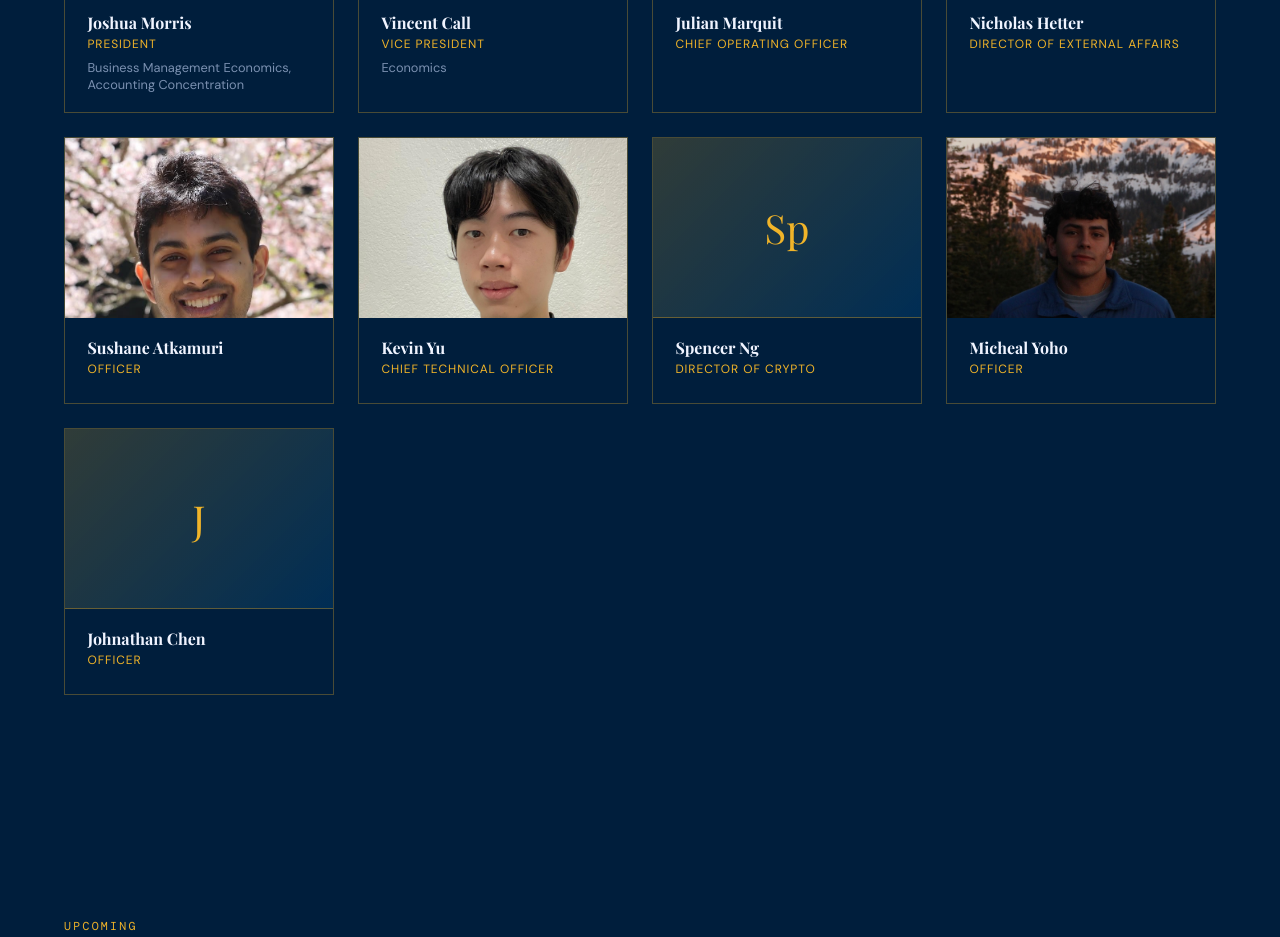
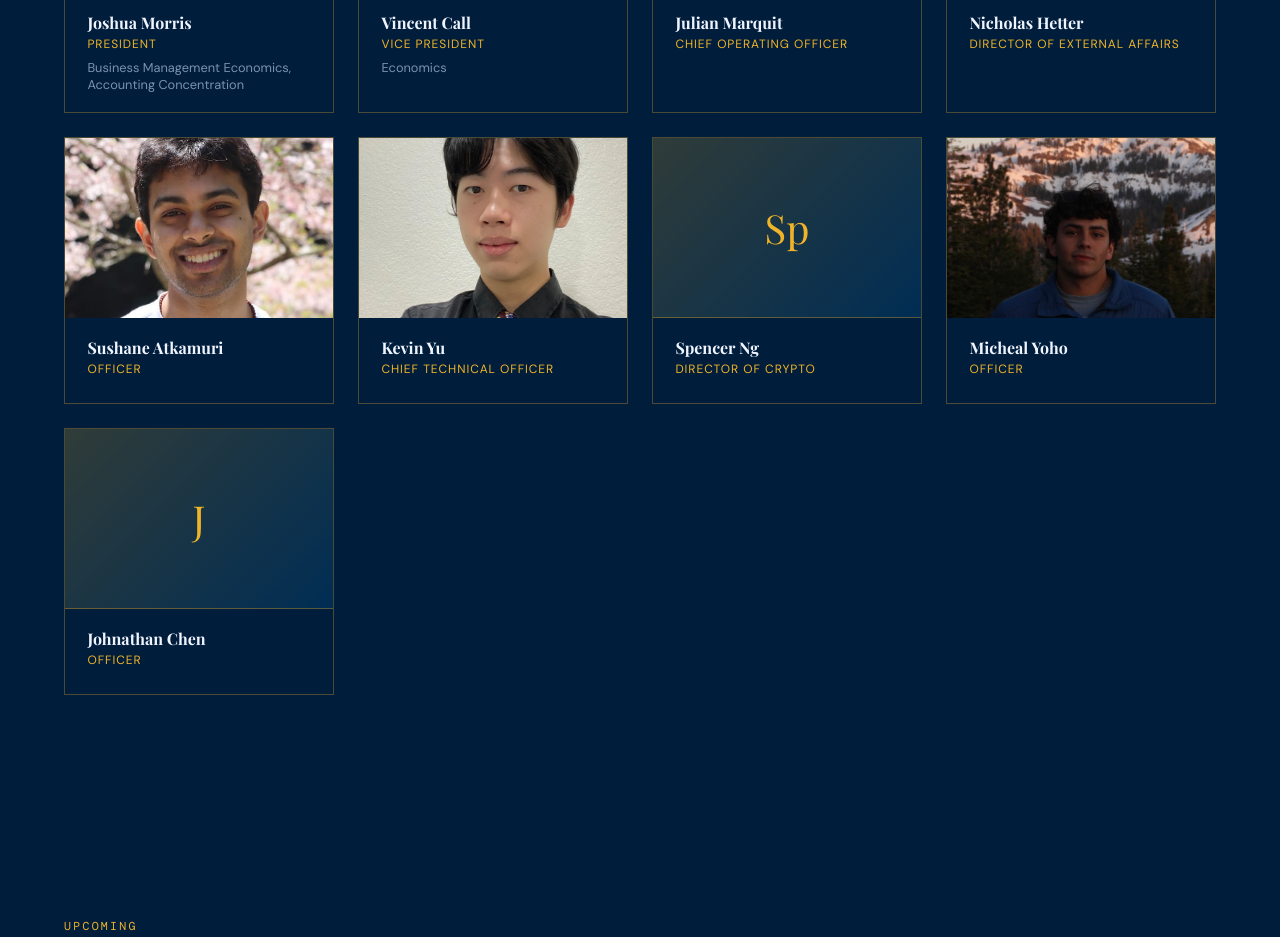
Before and after one commit to In4r/slugfundwebsite, a plain HTML site: page index.html in a window 1280 px wide. Shown: the part 4300-5237 px from the top of the page. Drawn offline with nearby package versions, Linux system fonts and the light colour scheme.

Commit message:
fix member images

```diff
--- a/index.html
+++ b/index.html
@@ -583,7 +583,7 @@
       </div>
     </div>
     <div class="team-card reveal">
-      <div class="member-image"> <img src ="images/Sushane.jpg" alt=""> </div>
+      <div class="member-center-image"> <img src ="images/Sushane.jpg" alt=""> </div>
       <div class="team-info">
         <h4>Sushane Atkamuri</h4>
         <div class="role">officer</div>
@@ -591,7 +591,7 @@
       </div>
     </div>
     <div class="team-card reveal">
-      <div class="member-image"> <img src ="images/KevinYu.jpg" alt=""> </div>
+      <div class="member-center-image"> <img src ="images/KevinYu.jpg" alt=""> </div>
       <div class="team-info">
         <h4>Kevin Yu</h4>
         <div class="role">Chief Technical Officer</div>
```
